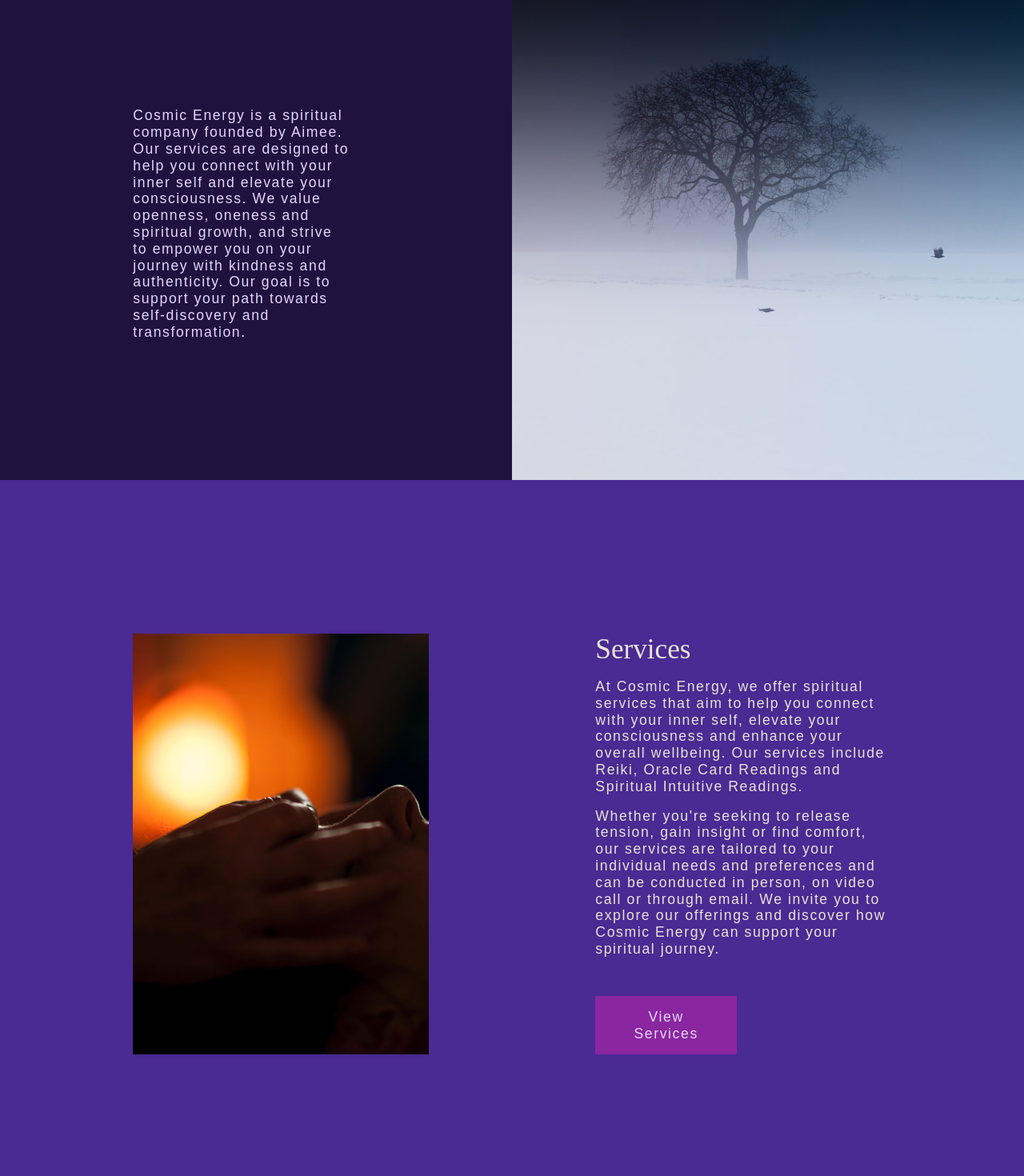
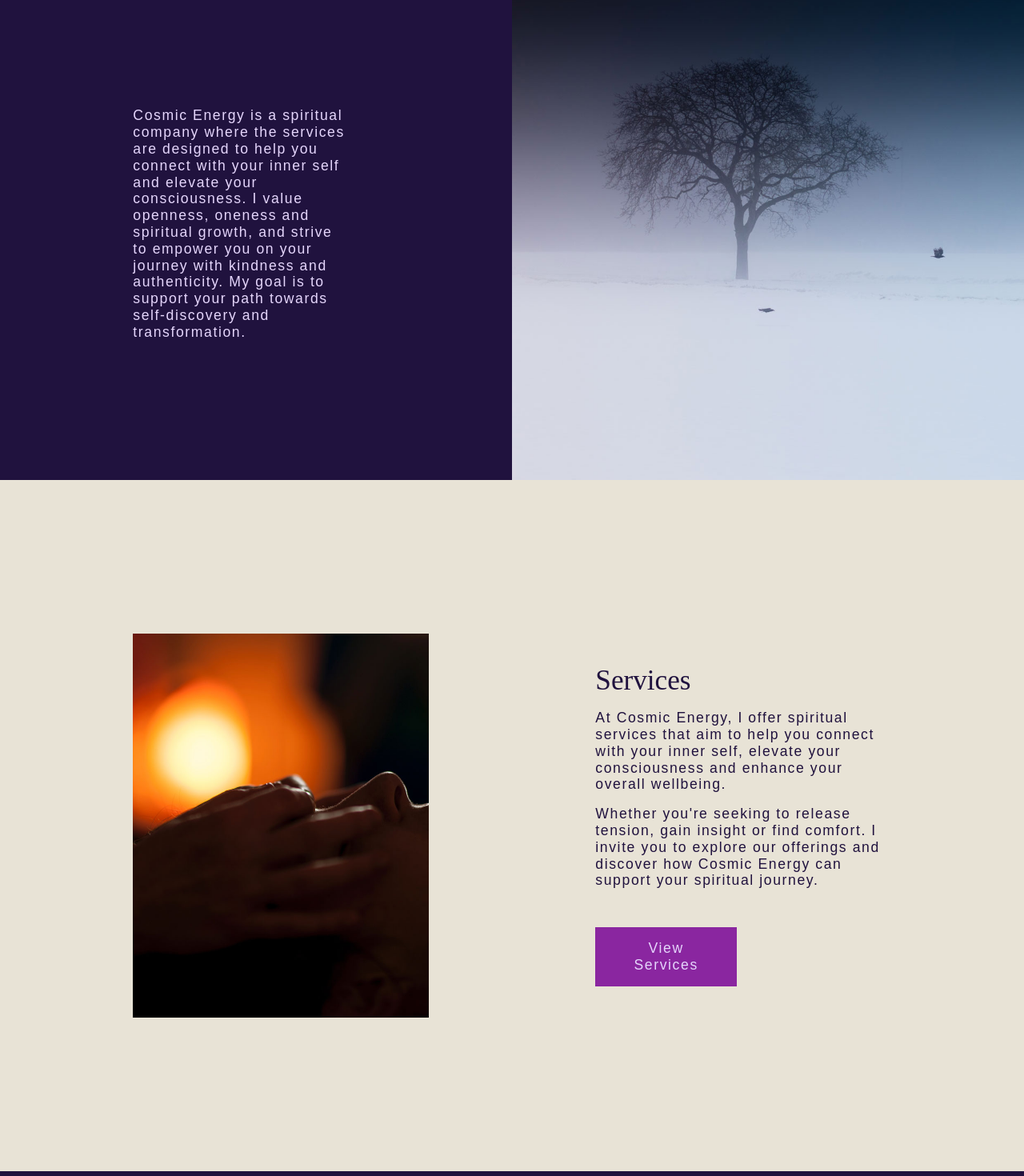
Before and after one commit to deshandeshandeshan/cosmicenergywithaimee, a React (Create React App) app: page / in a window 1280 px wide. Shown: the part 840-2310 px from the top of the page at 80% size. Built offline with nearby package versions, Linux system fonts and the light colour scheme; a web font is replaced by a local one.

Commit message:
Changed colour of pages to be laid out better. Changed the grid on home page to be more consistent with the other grid designs. Paragraph wording changed from "we" to "i".

```diff
--- a/src/components/AboutMe.css
+++ b/src/components/AboutMe.css
@@ -1,6 +1,6 @@
 .aboutMeSectionOne {
-  background-color: #4a2a93;
-  color: #e8e3d6;
+  background-color: #20123e;
+  color: #e5d6fc;
 }
 
 .aboutMeSectionOneimage {
--- a/src/components/Home.css
+++ b/src/components/Home.css
@@ -133,11 +133,11 @@ svg {
 }
 
 .homepageServices {
-  background-color: #4a2a93;
+  background-color: #e8e3d6;
 }
 
 .homepageAboutMe {
-  background-color: #e8e3d6;
+  background-color: #20123e;
 }
 
 .homepageServicesGrid {
@@ -158,6 +158,10 @@ svg {
 
 .textColourPurple {
   color: #4a2a93;
+}
+
+.textColourDarkPurple {
+  color: #20123e;
 }
 
 .textAlign {
@@ -296,8 +300,8 @@ svg {
   .servicesItemB {
     grid-column-start: 1;
     grid-column-end: 4;
-    grid-row-start: 3;
-    grid-row-end: 6;
+    grid-row-start: 1;
+    grid-row-end: 7;
   }
 
   .servicesItemC {
@@ -315,6 +319,7 @@ svg {
   .servicesButtonItem {
     grid-column-start: 5;
     grid-column-end: 9;
+    grid-row-start: 5;
   }
 
   .homepageAboutMeItemA {
@@ -326,8 +331,8 @@ svg {
   .homepageAboutMeItemB {
     grid-column-start: 5;
     grid-column-end: 9;
-    grid-row-start: 3;
-    grid-row-end: 5;
+    grid-row-start: 1;
+    grid-row-end: 6;
   }
 
   .homepageAboutMeItemC {
@@ -411,7 +416,7 @@ svg {
     grid-column-start: 2;
     grid-column-end: 6;
     grid-row-start: 1;
-    grid-row-end: 6;
+    grid-row-end: 7;
   }
 
   .servicesItemC {
--- a/src/components/Home.js
+++ b/src/components/Home.js
@@ -2,8 +2,6 @@ import { Link } from "react-router-dom";
 import tree from "../images/tree.jpg";
 import reiki from "../images/reiki.jpg";
 import aboutMe from "../images/about_me.jpg";
-// import headerGradient from "../images/Header_Gradient.png";
-// import HomepageSvgGradient from "./HomepageSvgGradient";
 import "./Home.css";
 import { Reveal } from "./utils/Reveal";
 
@@ -30,12 +28,12 @@ const Home = () => {
           <div className="textAlign homepageIntroductionGridItem">
             <Reveal>
               <p className="textColourLightPurple">
-                Cosmic Energy is a spiritual company founded by Aimee. Our
-                services are designed to help you connect with your inner self
-                and elevate your consciousness. We value openness, oneness and
-                spiritual growth, and strive to empower you on your journey with
-                kindness and authenticity. Our goal is to support your path
-                towards self-discovery and transformation.
+                Cosmic Energy is a spiritual company where the services are
+                designed to help you connect with your inner self and elevate
+                your consciousness. I value openness, oneness and spiritual
+                growth, and strive to empower you on your journey with kindness
+                and authenticity. My goal is to support your path towards
+                self-discovery and transformation.
               </p>
             </Reveal>
           </div>
@@ -51,7 +49,7 @@ const Home = () => {
       <section className="homepageServices grid homepageServicesGrid">
         <div className="textAlign servicesItemA servicesTitlePadding homepageTitlePadding">
           <Reveal>
-            <h2 className="heading textColourCream">Services</h2>
+            <h2 className="heading textColourDarkPurple">Services</h2>
           </Reveal>
         </div>
         <img
@@ -62,22 +60,19 @@ const Home = () => {
 
         <div className="textAlign servicesItemC contentPadding">
           <Reveal>
-            <p className="textColourCream">
-              At Cosmic Energy, we offer spiritual services that aim to help you
+            <p className="textColourDarkPurple">
+              At Cosmic Energy, I offer spiritual services that aim to help you
               connect with your inner self, elevate your consciousness and
-              enhance your overall wellbeing. Our services include Reiki, Oracle
-              Card Readings and Spiritual Intuitive Readings.
+              enhance your overall wellbeing.
             </p>
           </Reveal>
         </div>
         <div className="textAlign servicesItemD">
           <Reveal>
-            <p className="textColourCream">
+            <p className="textColourDarkPurple">
               Whether you're seeking to release tension, gain insight or find
-              comfort, our services are tailored to your individual needs and
-              preferences and can be conducted in person, on video call or
-              through email. We invite you to explore our offerings and discover
-              how Cosmic Energy can support your spiritual journey.
+              comfort. I invite you to explore our offerings and discover how
+              Cosmic Energy can support your spiritual journey.
             </p>
           </Reveal>
         </div>
@@ -93,7 +88,7 @@ const Home = () => {
       <section className="grid homepageAboutMe homepageAboutMeGrid">
         <div className="homepageAboutMeItemA textAlign homepageTitlePadding">
           <Reveal>
-            <h2 className="heading">Hi, I'm Aimee</h2>
+            <h2 className="heading textColourLightPurple">Hi, I'm Aimee</h2>
           </Reveal>
         </div>
         <img
@@ -101,7 +96,7 @@ const Home = () => {
           alt="Someone Viewing a glowing green sky"
           className="image imagePadding gradientGridAlign homepageAboutMeItemB"
         />
-        <div className="homepageAboutMeItemC textAlign contentPadding">
+        <div className="homepageAboutMeItemC textAlign contentPadding textColourLightPurple">
           <Reveal>
             <p>
               I have consciously been on my own spiritual journey since I was 17
--- a/src/components/Services.css
+++ b/src/components/Services.css
@@ -93,7 +93,7 @@
 .servicesOutro {
   display: grid;
   min-height: 20rem;
-  background-color: #4a2a93;
+  background-color: #20123e;
   grid-template-rows: repeat(2, auto);
   padding-top: 4rem;
   padding-bottom: 4rem;
@@ -104,7 +104,7 @@
   grid-column-end: 5;
   grid-row-start: 1;
   grid-row-end: 2;
-  color: #e8e3d6;
+  color: #e5d6fc;
 }
 
 @media only screen and (min-width: 50rem) {
@@ -183,7 +183,6 @@
     grid-column-end: 7;
     grid-row-start: 1;
     grid-row-end: 2;
-    color: #e8e3d6;
   }
 }
 
@@ -249,6 +248,5 @@
     grid-column-end: 6;
     grid-row-start: 1;
     grid-row-end: 2;
-    color: #e8e3d6;
   }
 }
--- a/src/components/Services.js
+++ b/src/components/Services.js
@@ -18,11 +18,12 @@ const Services = () => {
           <div className="gridItemB">
             <Reveal>
               <p className="textColourLightPurple">
-                This service is provided over email where I connect in with your
-                energy, your Spirit Team (yes, we all have one!) and your Higher
-                Self to bring through information for you to access your highest
-                possible timeline. You are can ask three questions with this
-                service, which you can include when completing your booking
+                My services designed to help you connect with your inner self,
+                gain clarity and elevate your consciousness. Whether you're
+                seeking to release tension, gain insight or find comfort, we
+                invite you to explore our services and discover how Cosmic
+                Energy can support your path towards self-discovery and
+                transformation.
               </p>
             </Reveal>
           </div>
```
